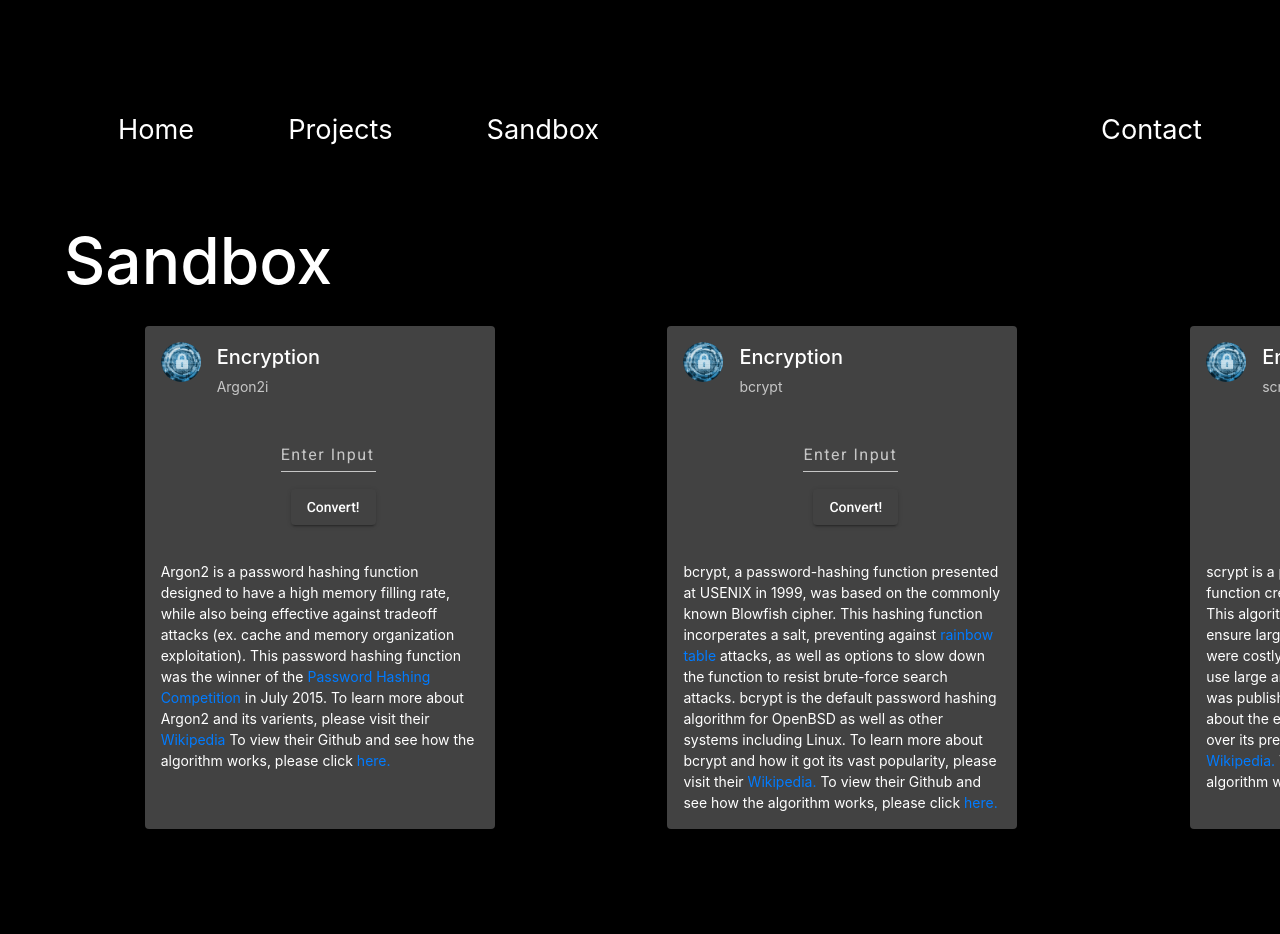
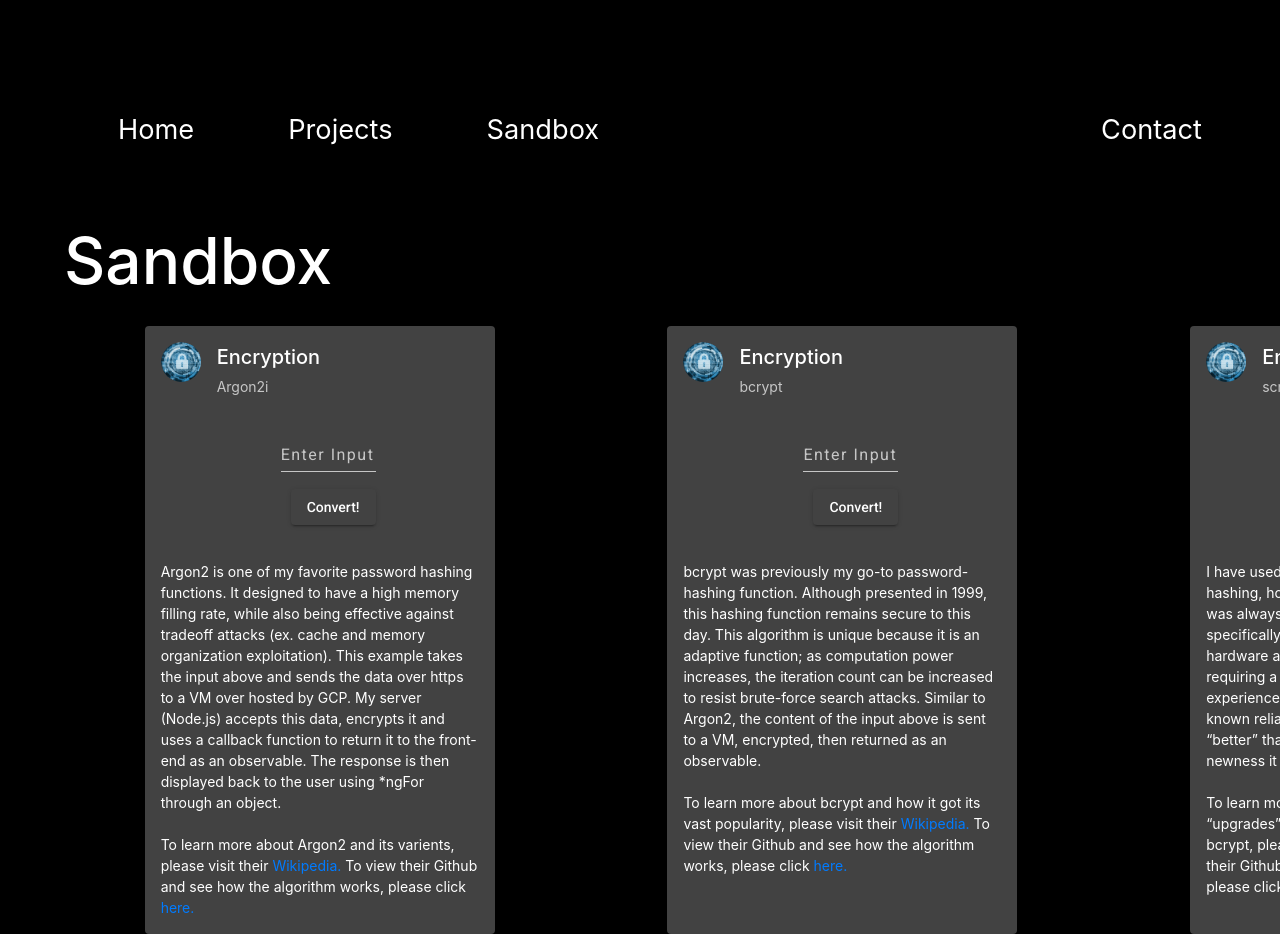
Before and after one commit to WilliamAuCS/Portfolio-v2, an Angular app in the folder williamaucs-com/: page /sandbox in a window 1280 px wide. Shown: the top 934 px of the page. Before the commit the page ends 829 px from the top, so only its background shows below. Built offline with nearby package versions, Linux system fonts and the light colour scheme.

Commit message:
Updated encryption content

```diff
--- a/williamaucs-com/src/app/modules/sandbox/sandbox.component.css
+++ b/williamaucs-com/src/app/modules/sandbox/sandbox.component.css
@@ -25,6 +25,7 @@
 .form-button {
     left: 130px;
     bottom: 20px;
+    outline: none;
 }
 
 p a {
--- a/williamaucs-com/src/app/modules/sandbox/sandbox.component.ts
+++ b/williamaucs-com/src/app/modules/sandbox/sandbox.component.ts
@@ -17,34 +17,35 @@ interface encryption_array {
 export class SandboxComponent implements OnInit {
 
   public argon2_content: string = "<p>\
-  Argon2 is a password hashing function designed to have a high memory filling\
+  Argon2 is one of my favorite password hashing functions. It designed to have a high memory filling\
   rate, while also being effective against tradeoff attacks (ex. cache and memory\
-  organization exploitation). This password hashing function was the winner of the \
-  <a href='https://en.wikipedia.org/wiki/Password_Hashing_Competition' target='_blank'>\
-  Password Hashing Competition</a>\
-  in July 2015. To learn more about Argon2 and its varients, please visit their\
-  <a href='https://en.wikipedia.org/wiki/Argon2' target='_blank'>Wikipedia</a>\
+  organization exploitation). This example takes the input above and sends the data \
+  over https to a VM over hosted by GCP. My server (Node.js) accepts this data, encrypts \
+  it and uses a callback function to return it to the front-end as an observable. The response \
+  is then displayed back to the user using *ngFor through an object. <br><br>\
+  To learn more about Argon2 and its varients, please visit their\
+  <a href='https://en.wikipedia.org/wiki/Argon2' target='_blank'>Wikipedia.</a>\
   To view their Github and see how the algorithm works, please click\
   <a href='https://github.com/P-H-C/phc-winner-argon2' target='_blank'>here.</a>\
   </p>";
 
-  public bcrypt_content: string = "bcrypt, a password-hashing function presented at USENIX in 1999, \
-  was based on the commonly known Blowfish cipher. This hashing function incorperates a salt, preventing\
-  against <a href='https://en.wikipedia.org/wiki/Rainbow_table' target='_blank'>rainbow table</a> attacks, \
-  as well as options to slow down the function to resist brute-force search attacks. bcrypt is the \
-  default password hashing algorithm for OpenBSD as well as other systems including Linux. \
-  To learn more about bcrypt and how it got its vast popularity, please visit their \
+  public bcrypt_content: string = "bcrypt was previously my go-to password-hashing function. Although presented in 1999, \
+  this hashing function remains secure to this day. This algorithm is unique because it is an adaptive function; \
+  as computation power increases, the iteration count can be increased to resist brute-force search attacks. \
+  Similar to Argon2, the content of the input above is sent to a VM, encrypted, then returned as an observable. \
+  <br><br>To learn more about bcrypt and how it got its vast popularity, please visit their \
   <a href='https://en.wikipedia.org/wiki/Bcrypt' target='_blank'>Wikipedia.</a> To view their \
   Github and see how the algorithm works, please click \
   <a href='https://github.com/kelektiv/node.bcrypt.js/' target='_blank'>here.</a>\
   </p>";
 
-  public scrypt_content: string = "scrypt is a password-based key derivation function created \
-  for <a href='https://en.wikipedia.org/wiki/Tarsnap' target='_blank'>Tarsnap</a> backup service. \
-  This algorithm was specifically created to ensure large-scale custom hardware attacks were costly \
-  to the attackers, requiring them to use large amounds of memory. This function was published by \
-  <a href='https://en.wikipedia.org/wiki/Internet_Engineering_Task_Force' target='_blank'>IETF</a> \
-  in 2016. To learn more about the efficiency and <q>upgrades</q> scrypt has over its predecessor bcrypt, \
+  public scrypt_content: string = "I have used scrypt a few times for password-hashing, however \
+  its <q>predecessor</q>, bcrypt, was always preferable. scrypt was created specifically \
+  to ensure large-scale custom hardware attacks were costly \
+  to attackers, requiring a large amount of memory. In my experience, I preferred bcrypt because of \
+  its known reliability. scrypt has claimed to be <q>better</q> than bcrypt, however because of its newness \
+  it has also received less scrutiny. <br><br>\
+  To learn more about the efficiency and <q>upgrades</q> scrypt has over its predecessor bcrypt, \
   please visit their <a href='https://en.wikipedia.org/wiki/Scrypt' target='_blank'>Wikipedia.</a> \
   To view their Github and see how the algorithm works, please click \
   <a href='https://github.com/barrysteyn/node-scrypt' target='_blank'> here.</a>\
```
